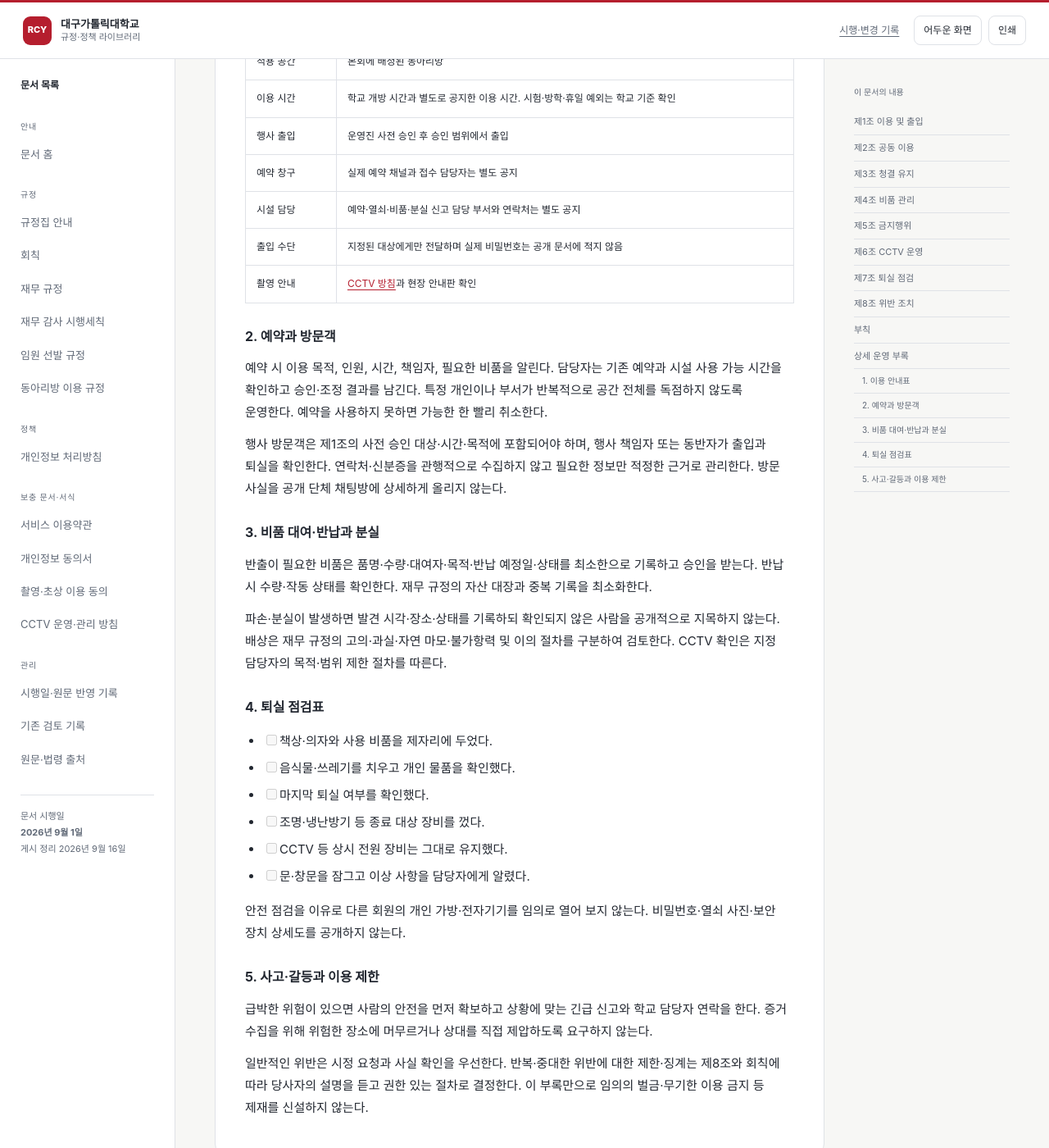
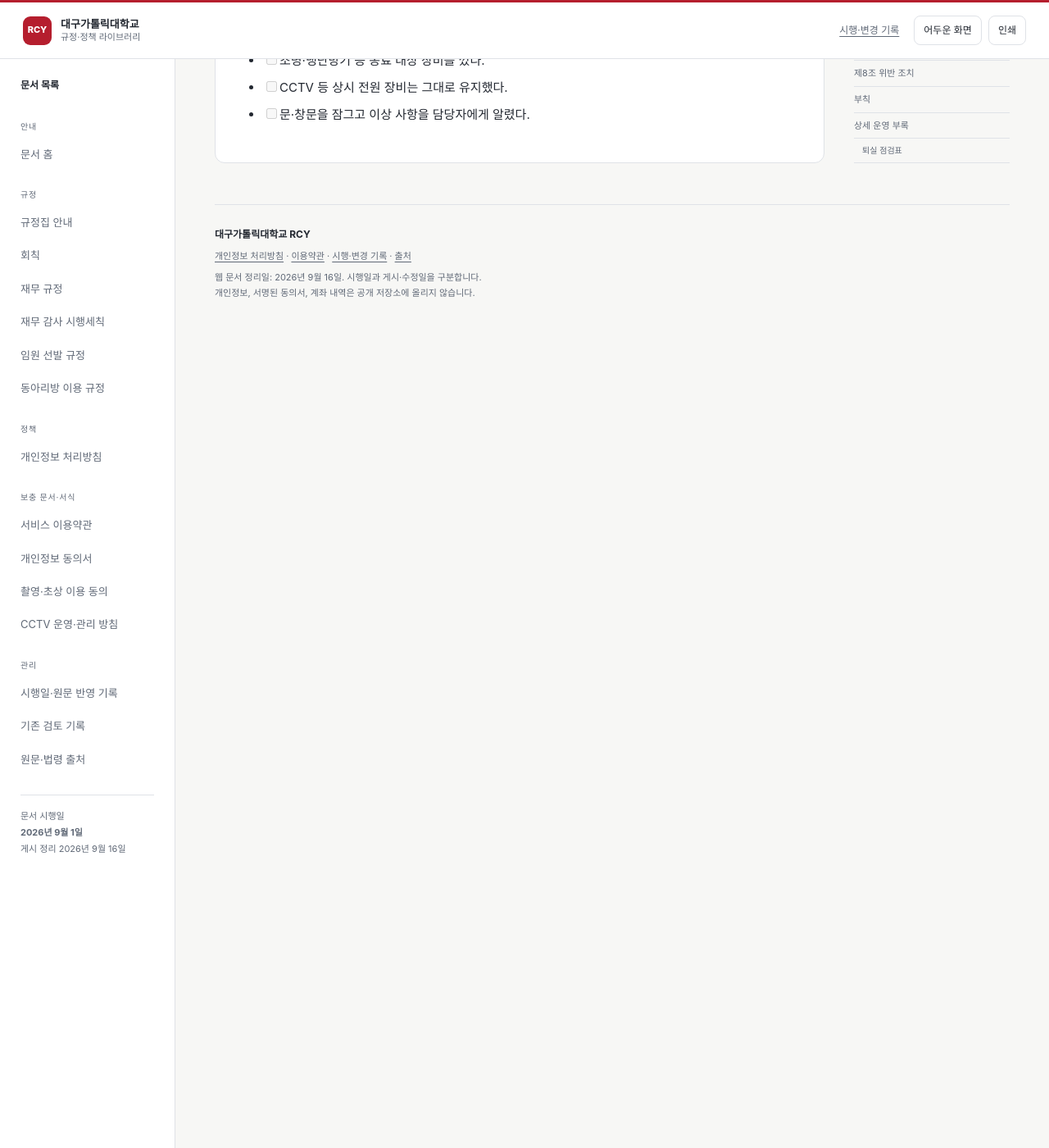
Before and after one commit to duyeon-ctw/DCU-RCY-Bylaws, a Jekyll site: the page built from content/clubroom.md, in a window 1280 px wide and 1400 px high, scrolled down 2065 px. Shown: the whole window at 82% size. Built offline with Jekyll 4.4.1, drawn with Linux system fonts in a browser that asks for light colours; some of the changed text lies outside the part shown.

Commit message:
docs: simplify travel, clubroom and assembly rules; move outline actions into heading icons

```diff
--- a/content/clubroom.md
+++ b/content/clubroom.md
@@ -3,7 +3,7 @@
 description: "회원과 사전 승인 방문자의 출입, 공간 예약, 비품 관리, CCTV와 퇴실 점검 기준."
 category: "REGULATIONS / CLUBROOM"
 status: "회원 안내"
-version: "v1.2"
+version: "v1.3"
 order: 5
 group: "규정"
 source_type: "source"
@@ -15,7 +15,7 @@
 
 <h2 id="a1">제1조 이용 및 출입</h2>
 
-1. 회원은 공지된 시간에 이용하며, 비회원 동반은 임원진의 승인을 받는다.
+1. 회원은 동아리방을 자율적으로 이용하며, 비회원 동반은 임원진의 승인을 받는다.
 2. **행사의 준비·진행·정리 등 행사 목적의 출입은 운영진의 사전 승인이 있으면 가능하다.** 승인된 행사 관계자와 비회원도 승인된 대상·시간·목적의 범위에서 출입할 수 있다.
 3. 사전 승인 시 행사명, 출입 목적, 대상, 이용 시간 및 현장 책임자를 확인한다. 학교의 건물 개방·시설 이용 제한을 동아리 자체 승인으로 해제할 수는 없다.
 4. 출입 비밀번호는 외부에 공유하지 않는다.
@@ -56,33 +56,7 @@
 
 ## 상세 운영 부록
 
-다음은 기존 본문을 보충하는 운영 작성안이며, 실제 이용 시간·예약 창구·시설 담당자는 별도로 확정한다.
-
-### 1. 이용 안내표
-
-| 항목 | 안내 내용 |
-| --- | --- |
-| 적용 공간 | 본회에 배정된 동아리방 |
-| 이용 시간 | 학교 개방 시간과 별도로 공지한 이용 시간. 시험·방학·휴일 예외는 학교 기준 확인 |
-| 행사 출입 | 운영진 사전 승인 후 승인 범위에서 출입 |
-| 예약 창구 | 실제 예약 채널과 접수 담당자는 별도 공지 |
-| 시설 담당 | 예약·열쇠·비품·분실 신고 담당 부서와 연락처는 별도 공지 |
-| 출입 수단 | 지정된 대상에게만 전달하며 실제 비밀번호는 공개 문서에 적지 않음 |
-| 촬영 안내 | [CCTV 방침](/cctv/)과 현장 안내판 확인 |
-
-### 2. 예약과 방문객
-
-예약 시 이용 목적, 인원, 시간, 책임자, 필요한 비품을 알린다. 담당자는 기존 예약과 시설 사용 가능 시간을 확인하고 승인·조정 결과를 남긴다. 특정 개인이나 부서가 반복적으로 공간 전체를 독점하지 않도록 운영한다. 예약을 사용하지 못하면 가능한 한 빨리 취소한다.
-
-행사 방문객은 제1조의 사전 승인 대상·시간·목적에 포함되어야 하며, 행사 책임자 또는 동반자가 출입과 퇴실을 확인한다. 연락처·신분증을 관행적으로 수집하지 않고 필요한 정보만 적정한 근거로 관리한다. 방문 사실을 공개 단체 채팅방에 상세하게 올리지 않는다.
-
-### 3. 비품 대여·반납과 분실
-
-반출이 필요한 비품은 품명·수량·대여자·목적·반납 예정일·상태를 최소한으로 기록하고 승인을 받는다. 반납 시 수량·작동 상태를 확인한다. 재무 규정의 자산 대장과 중복 기록을 최소화한다.
-
-파손·분실이 발생하면 발견 시각·장소·상태를 기록하되 확인되지 않은 사람을 공개적으로 지목하지 않는다. 배상은 재무 규정의 고의·과실·자연 마모·불가항력 및 이의 절차를 구분하여 검토한다. CCTV 확인은 지정 담당자의 목적·범위 제한 절차를 따른다.
-
-### 4. 퇴실 점검표
+### 퇴실 점검표
 
 - [ ] 책상·의자와 사용 비품을 제자리에 두었다.
 - [ ] 음식물·쓰레기를 치우고 개인 물품을 확인했다.
@@ -90,11 +64,3 @@
 - [ ] 조명·냉난방기 등 종료 대상 장비를 껐다.
 - [ ] CCTV 등 상시 전원 장비는 그대로 유지했다.
 - [ ] 문·창문을 잠그고 이상 사항을 담당자에게 알렸다.
-
-안전 점검을 이유로 다른 회원의 개인 가방·전자기기를 임의로 열어 보지 않는다. 비밀번호·열쇠 사진·보안 장치 상세도를 공개하지 않는다.
-
-### 5. 사고·갈등과 이용 제한
-
-급박한 위험이 있으면 사람의 안전을 먼저 확보하고 상황에 맞는 긴급 신고와 학교 담당자 연락을 한다. 증거 수집을 위해 위험한 장소에 머무르거나 상대를 직접 제압하도록 요구하지 않는다.
-
-일반적인 위반은 시정 요청과 사실 확인을 우선한다. 반복·중대한 위반에 대한 제한·징계는 제8조와 회칙에 따라 당사자의 설명을 듣고 권한 있는 절차로 결정한다. 이 부록만으로 임의의 벌금·무기한 이용 금지 등 제재를 신설하지 않는다.
```
Also changed, not shown: app/member-reading.css (+14 -6 lines), components/table-of-contents.jsx (+23 -7 lines), content/bylaws.md (+4 -5 lines), content/finance.md (+2 -2 lines), tests/requested-amendments.test.mjs (added, +54 -0 lines), 1 other file.
